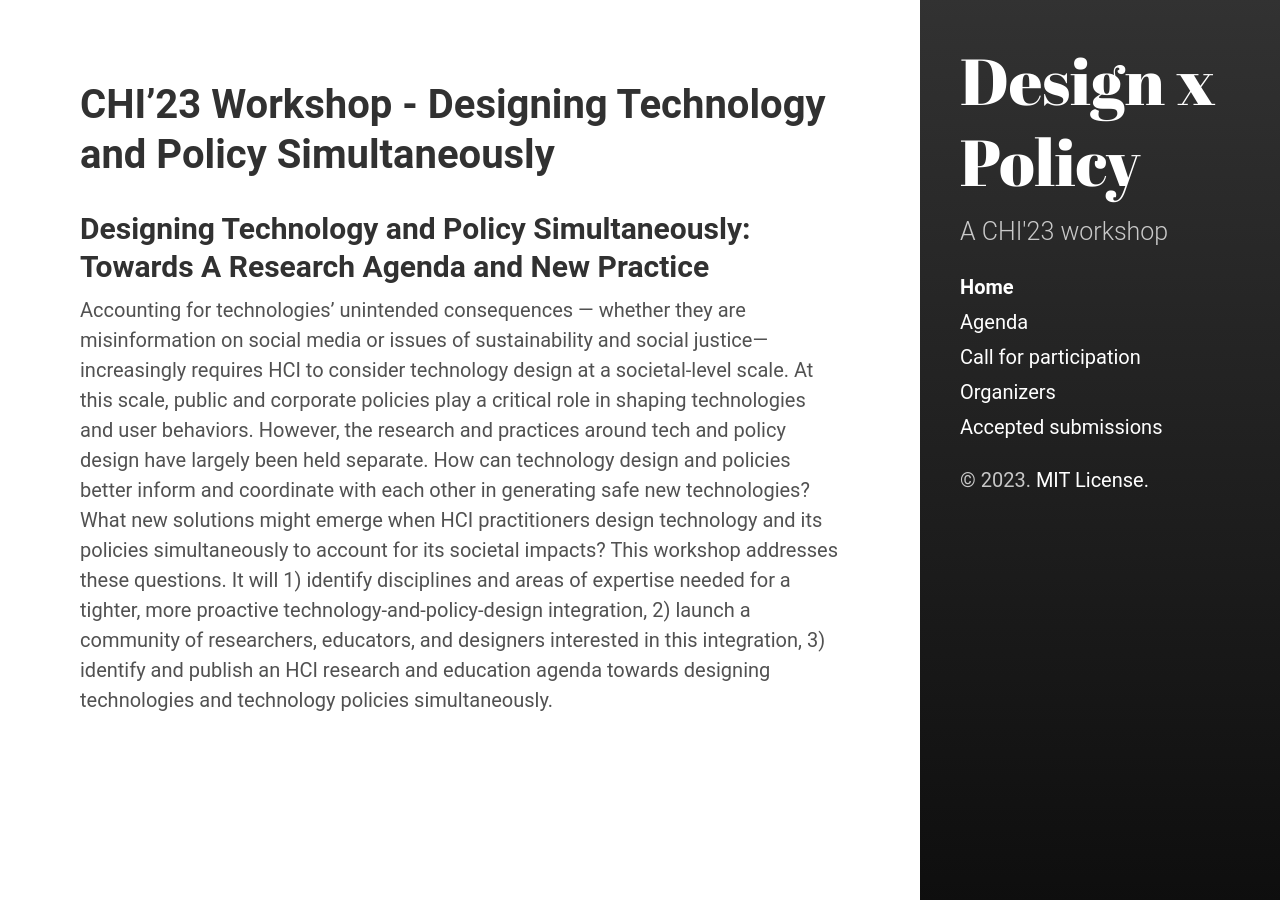
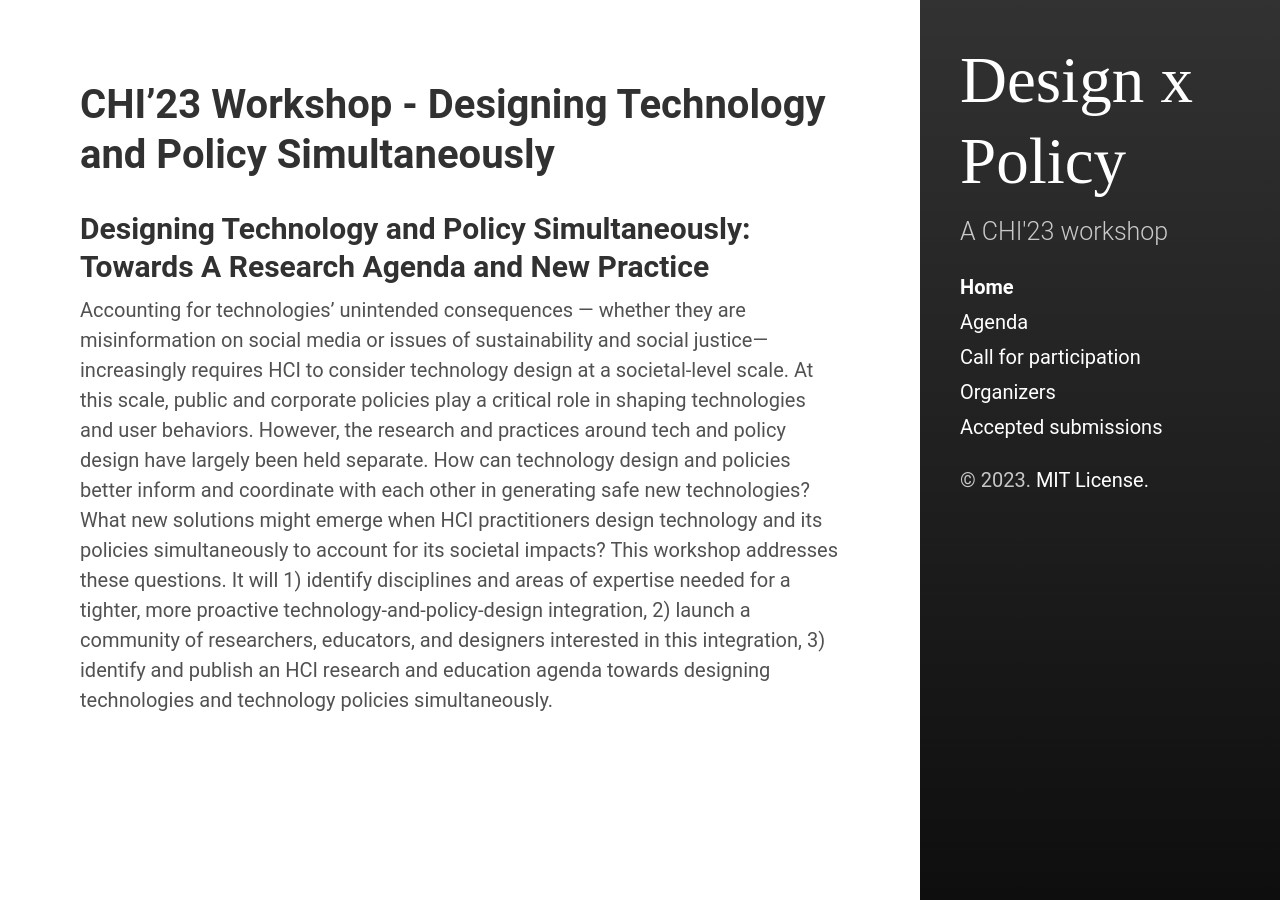
Before and after one commit to yang-qian/designpolicyCHI23, a Jekyll site: the page built from index.md, in a window 1280 px wide. Built offline with Jekyll 4.4.1, drawn with Linux system fonts in a browser that asks for light colours.

Commit message:
Update font-includes.html

```diff
--- a/_includes/font-includes.html
+++ b/_includes/font-includes.html
@@ -3,4 +3,4 @@
   different fonts as applicable.
 {% endcomment %}
 
-<link rel="stylesheet" href="https://fonts.googleapis.com/css?family=Abril+Fatface" />
+<link rel="stylesheet" href="https://fonts.googleapis.com/css?family=Fira+Sans" />
```
